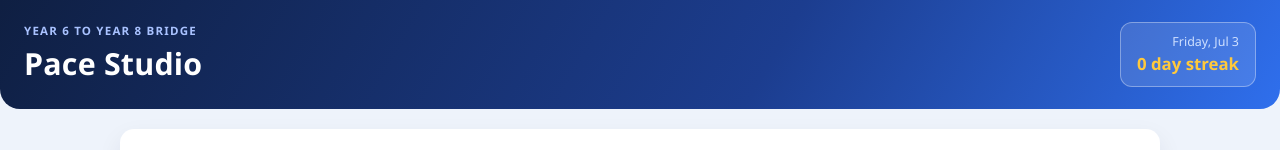
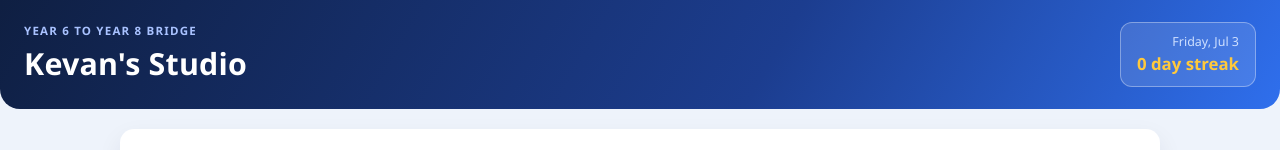
Before and after one commit to CherieS666/Study-Platform, a plain HTML site: page index.html in a window 1280 px wide. Shown: the top 150 px of the page. Drawn offline with Linux system fonts and the light colour scheme.

Commit message:
Update index.html

```diff
--- a/index.html
+++ b/index.html
@@ -683,7 +683,7 @@ input[type="number"] {
   <header class="topbar">
     <div>
       <p class="eyebrow">Year 6 to Year 8 bridge</p>
-      <h1>Pace Studio</h1>
+      <h1>Kevan's Studio</h1>
     </div>
     <div class="day-chip">
       <span id="todayLabel">Today</span>
```
